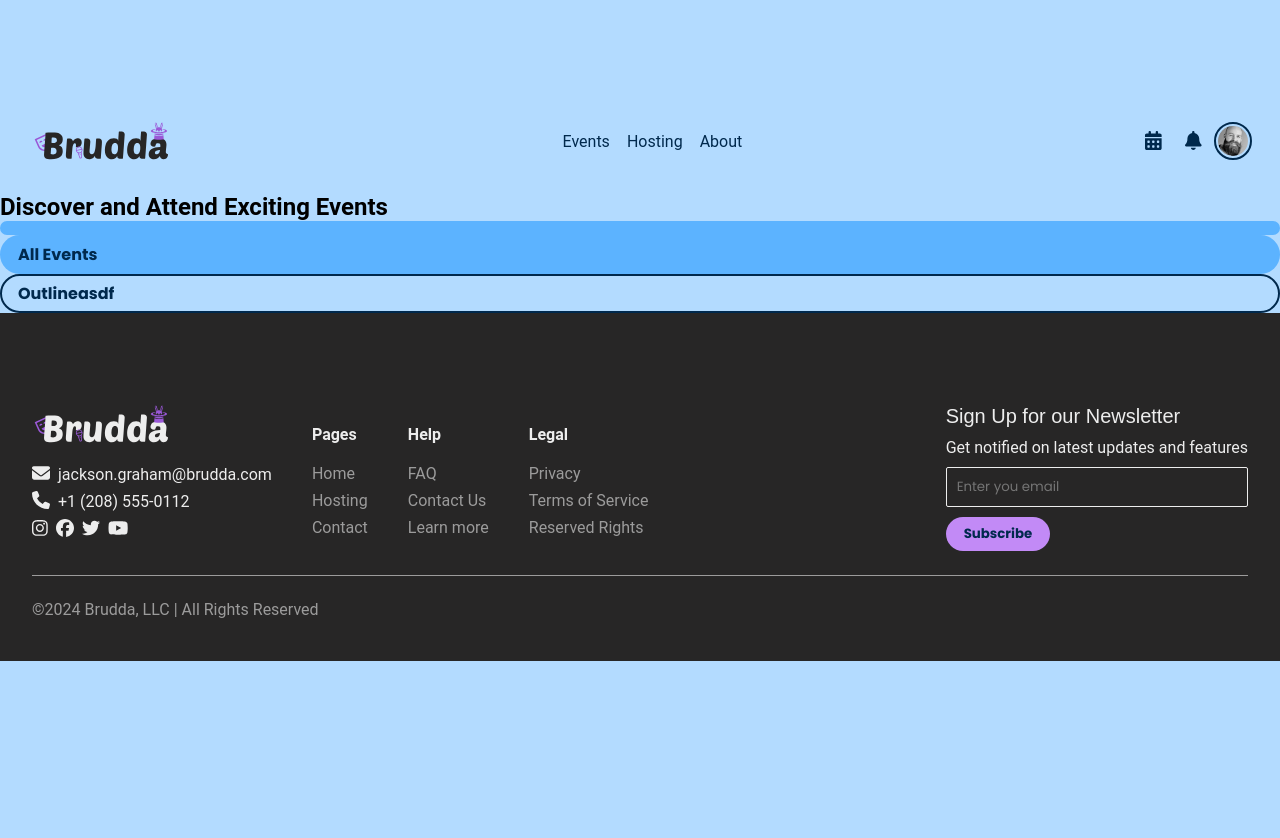
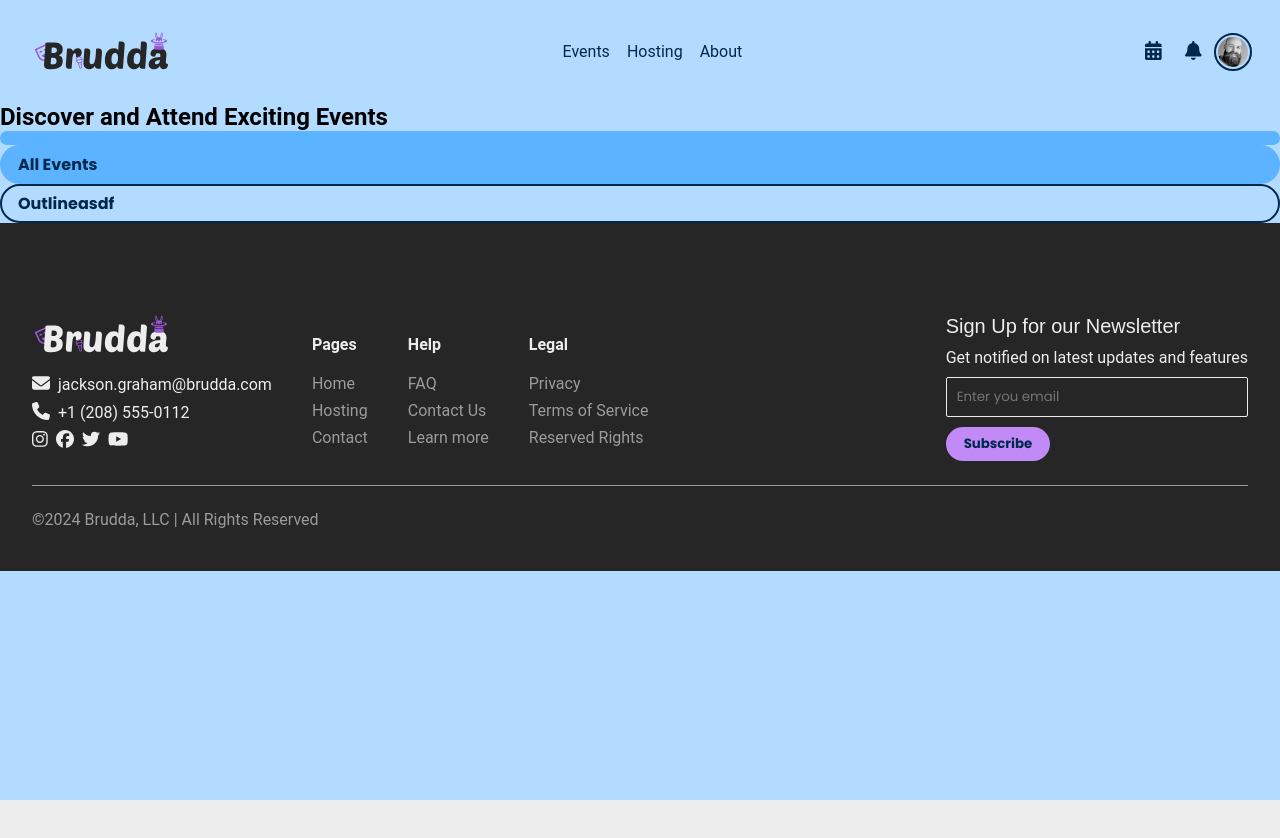
Before and after one commit to LilSecret/event-brudda, a React (Vite) app: page / in a window 1280 px wide. Shown: the top 838 px of the page. After the commit the page ends 800 px from the top, so only its background shows below. Built offline with nearby package versions, Linux system fonts and the light colour scheme; a web font is replaced by a local one.

Commit message:
take the color off body and add margin to logo

```diff
--- a/src/pages/Auth/styles.css
+++ b/src/pages/Auth/styles.css
@@ -1,9 +1,9 @@
-body {
-  margin-top: 7%;
-  background-color: var(--clr-primary-200) !important;
+#root {
+  background-color: var(--clr-primary-200);
 }
 
 .logo {
+  margin-top: 7%;
   display: flex;
   justify-content: center;
   margin-bottom: 1.5625rem;
```
